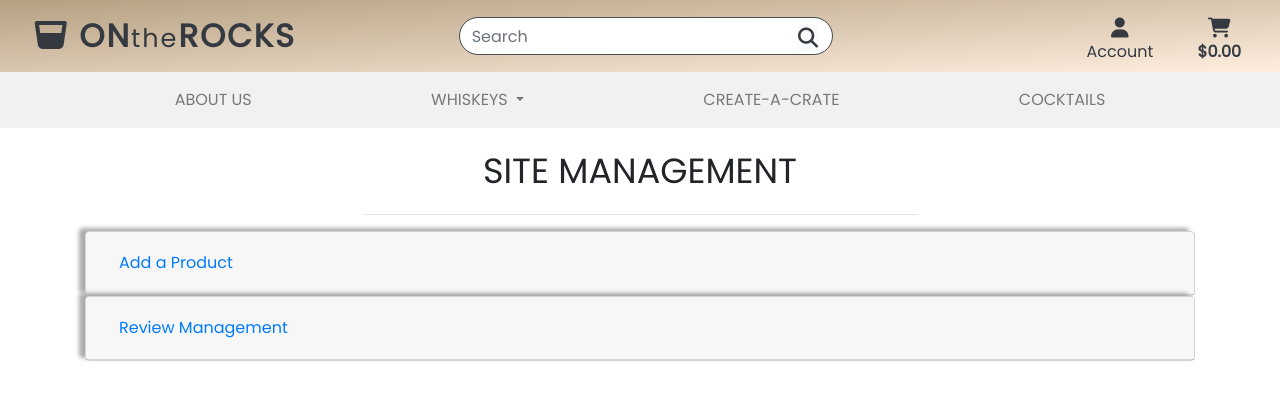
After one commit to Matte-gtr/on_the_rocks, a Django app: page /products/site_management/ in a window 1280 px wide. The commit adds this page. Shown: the top 400 px of the page. Run offline with Django 3.2, Linux system fonts and the light colour scheme; some libraries are stand-ins or nearby versions.

Commit message:
create site management view and html with basic display

```diff
--- a/products/templates/products/products.html
+++ b/products/templates/products/products.html
@@ -48,7 +48,7 @@
                     <div class="card-footer">
                     <div class="row">
                             <div class="col">
-                                <p class="mb-0"><a class="plain-anchor" href="#"><i class="fas fa-tag fa-sm"></i> {{ product.category.friendly_name }}</a></p>
+                                <p class="mb-0"><a class="plain-anchor" href="{% url 'products' %}?category={{product.category}}"><i class="fas fa-tag fa-sm"></i> {{ product.category.friendly_name }}</a></p>
                                 <p class="mb-0 card-detail grey">{{ product.size }}/{{ product.proof }}%</p>
                                 <p class="mb-0 card-price">£{{ product.price }}</p>
                                 {% if product.rating > 0.0 %}
--- /dev/null
+++ b/products/templates/products/site_management.html
@@ -0,0 +1,47 @@
+{% extends 'base.html' %}
+{% load static %}
+{% block page_header %}
+    <div class="container page-header">
+        <div class="row">
+            <div class="col">
+                {{ page_header }}
+                <hr class="grey w-50">
+            </div>
+        </div>
+    </div>
+{% endblock %}
+{% block content %}
+    <div class="container">
+        <div id="accordion">
+            <div class="card">
+                <div class="card-header" id="addProduct">
+                <h5 class="mb-0">
+                    <button class="btn btn-link" data-toggle="collapse" data-target="#collapseAdd" aria-expanded="true" aria-controls="collapseAdd">
+                    Add a Product
+                    </button>
+                </h5>
+                </div>
+
+                <div id="collapseAdd" class="collapse" aria-labelledby="addProduct" data-parent="#accordion">
+                <div class="card-body">
+                    Anim pariatur cliche reprehenderit, enim eiusmod high life accusamus terry richardson ad squid. 3 wolf moon officia aute, non cupidatat skateboard dolor brunch. Food truck quinoa nesciunt laborum eiusmod. Brunch 3 wolf moon tempor, sunt aliqua put a bird on it squid single-origin coffee nulla assumenda shoreditch et. Nihil anim keffiyeh helvetica, craft beer labore wes anderson cred nesciunt sapiente ea proident. Ad vegan excepteur butcher vice lomo. Leggings occaecat craft beer farm-to-table, raw denim aesthetic synth nesciunt you probably haven't heard of them accusamus labore sustainable VHS.
+                </div>
+                </div>
+            </div>
+            <div class="card">
+                <div class="card-header" id="reviewManagement">
+                <h5 class="mb-0">
+                    <button class="btn btn-link collapsed" data-toggle="collapse" data-target="#collapseReview" aria-expanded="false" aria-controls="collapseReview">
+                    Review Management
+                    </button>
+                </h5>
+                </div>
+                <div id="collapseReview" class="collapse" aria-labelledby="reviewManagement" data-parent="#accordion">
+                <div class="card-body">
+                    Anim pariatur cliche reprehenderit, enim eiusmod high life accusamus terry richardson ad squid. 3 wolf moon officia aute, non cupidatat skateboard dolor brunch. Food truck quinoa nesciunt laborum eiusmod. Brunch 3 wolf moon tempor, sunt aliqua put a bird on it squid single-origin coffee nulla assumenda shoreditch et. Nihil anim keffiyeh helvetica, craft beer labore wes anderson cred nesciunt sapiente ea proident. Ad vegan excepteur butcher vice lomo. Leggings occaecat craft beer farm-to-table, raw denim aesthetic synth nesciunt you probably haven't heard of them accusamus labore sustainable VHS.
+                </div>
+                </div>
+            </div>
+        </div>
+    </div>
+{% endblock %}
--- a/products/urls.py
+++ b/products/urls.py
@@ -3,5 +3,6 @@ from . import views
 
 urlpatterns = [
     path('', views.products, name='products'),
-    path('<int:product_id>', views.product_display, name='product_display'),
+    path('<int:product_id>/', views.product_display, name='product_display'),
+    path('site_management/', views.site_management, name='site_management'),
 ]
--- a/products/views.py
+++ b/products/views.py
@@ -1,10 +1,10 @@
 from django.shortcuts import render, redirect, reverse, get_object_or_404
-from .models import Product, Category, ProductReview
 from django.contrib import messages
 from django.db.models import Q
 from django.core.paginator import Paginator, EmptyPage
 
 from .forms import ReviewForm
+from .models import Product, Category, ProductReview
 
 
 def products(request):
@@ -50,22 +50,38 @@ def products(request):
 
 def product_display(request, product_id):
     product = get_object_or_404(Product, pk=product_id)
+
+    if request.method == 'POST':
+        if request.user:
+            form = ReviewForm(request.POST)
+            if form.is_valid():
+                review = form.save(commit=False)
+                review.user = request.user
+                review.product = product
+                review.save()
+                # messages(request, "Thankyou. Your review has been submitted
+                # for review")
+            # else:
+                # messages(request, "Review failed, please try again")
+        # else:
+            # messages (request, "You have to be logged in to add reviews")
+
     template = 'products/product_display.html'
     form = ReviewForm()
     context = {
         'product': product,
         'form': form,
     }
+    return render(request, template, context)
 
-    if request.method == 'POST':
-        form = ReviewForm(request.POST)
-        if form.is_valid():
-            review = form.save(commit=False)
-            review.user = request.user
-            review.product = product
-            review.save()
-            # messages(request, "Thankyou. Your review has been submitted for review")
-        # else:
-            # messages(request, "Review failed, please try again")
 
+def site_management(request):
+    template = 'products/site_management.html'
+    page_header = 'Site Management'
+    all_reviews = ProductReview.objects.all()
+    reviews = all_reviews.filter(authorised=False)
+    context = {
+        'page_header': page_header,
+        'reviews': reviews,
+    }
     return render(request, template, context)
--- a/templates/base.html
+++ b/templates/base.html
@@ -76,7 +76,7 @@
                         <div class="dropdown-menu border-0" aria-labelledby="user-options">
                             {% if request.user.is_authenticated %}
                                 {% if request.user.is_superuser %}
-                                    <a href="#" class="dropdown-item">Add Product</a>
+                                    <a href="{% url 'site_management' %}" class="dropdown-item">Site Management</a>
                                 {% endif %}
                                 <a href="#" class="dropdown-item">My Profile</a>
                                 <a href="{% url 'account_logout' %}" class="dropdown-item">Logout</a>
```
